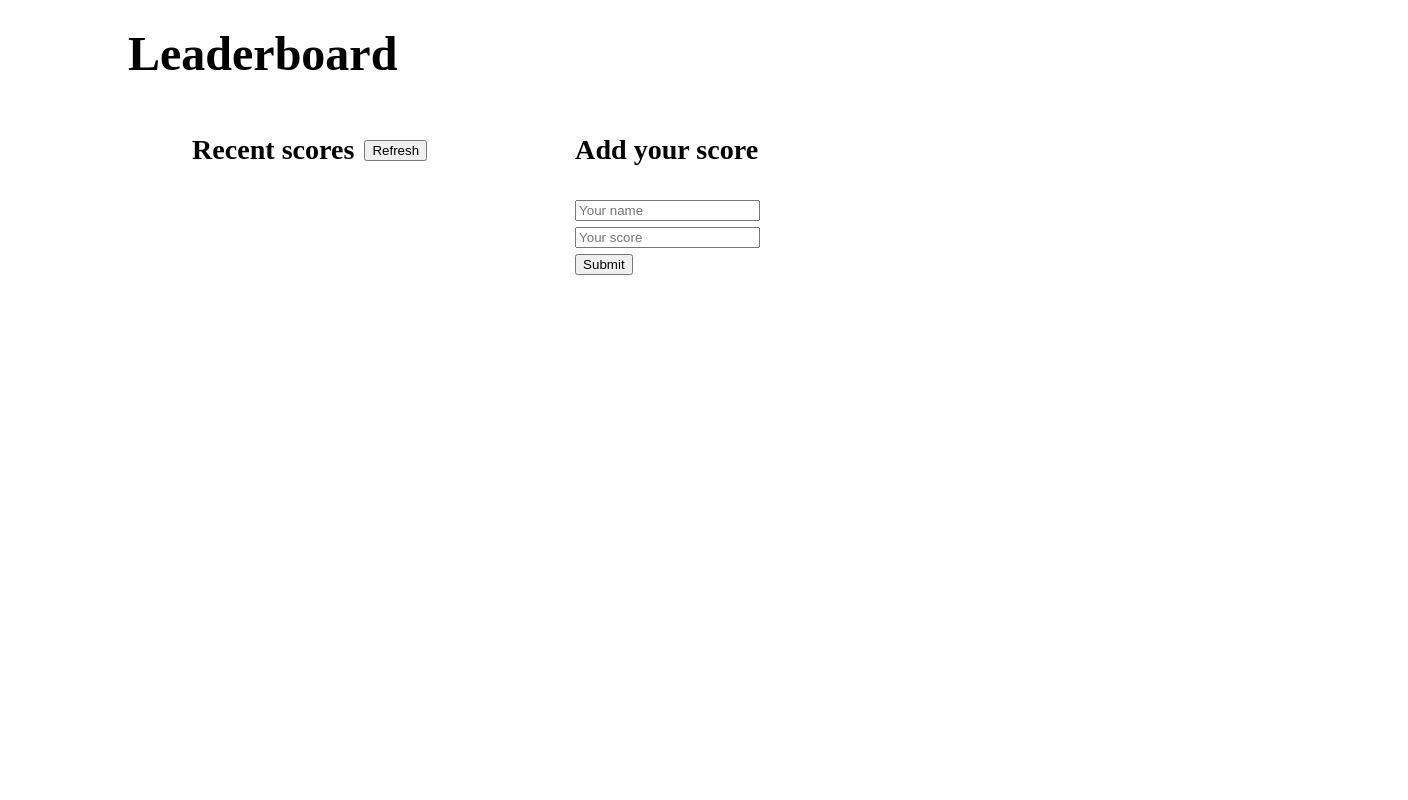
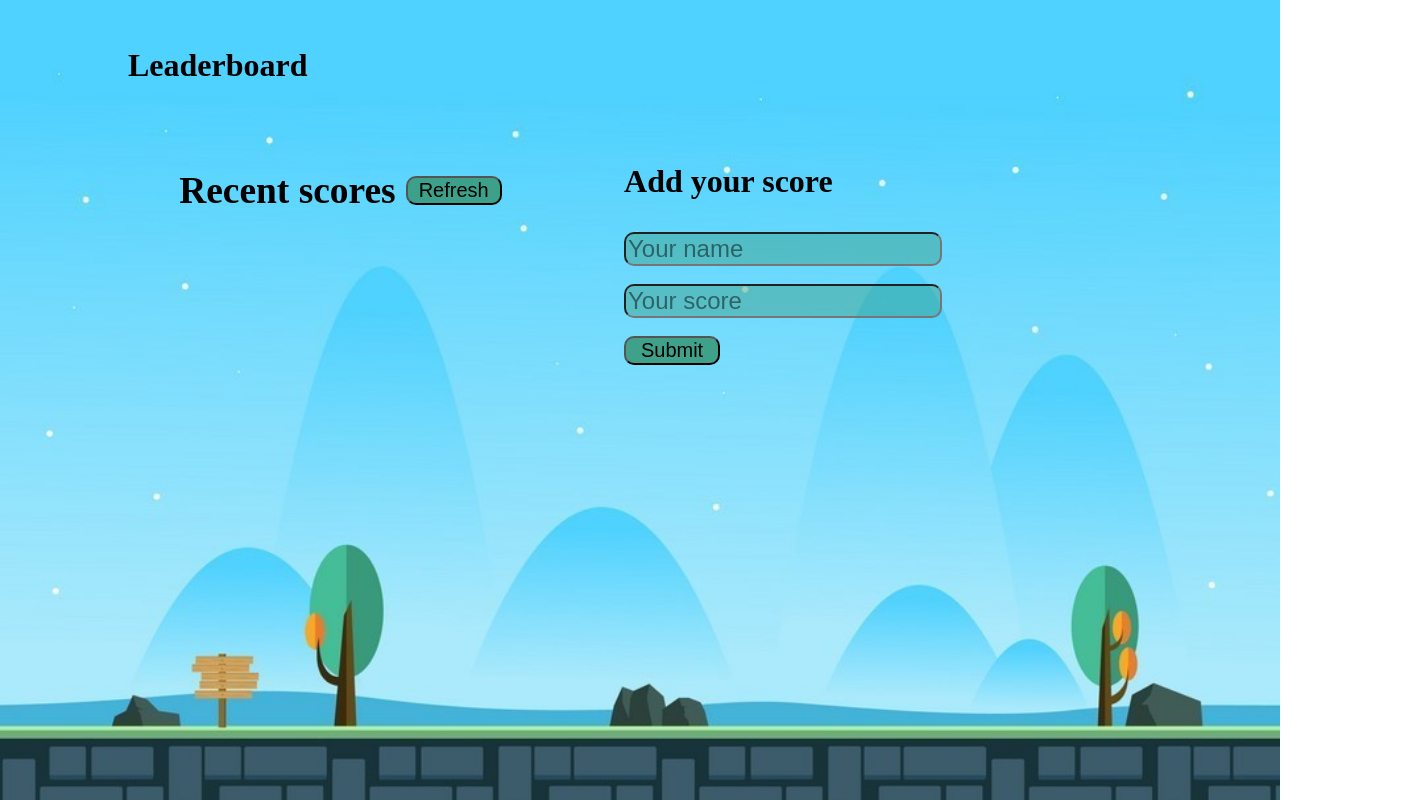
Before and after one commit to memicelis/Leaderboard, a website with bundled scripts: page src/index.html in a window 1280 px wide. Shown: the whole page, 1408 px wide, since content can reach past the window. Built offline with nearby package versions, Linux system fonts and the light colour scheme; no server answers.

Commit message:
added background image and additional styling to the website

```diff
--- a/src/index.html
+++ b/src/index.html
@@ -11,7 +11,7 @@
     <div class="left-side-container">
       <div class="recent-scores-container">
         <h3>Recent scores</h3>
-        <button id="refresh" class="btn btn-primary">Refresh</button>
+        <button id="refresh" class="btn btn-refresh">Refresh</button>
       </div>
       <div class="scores">
     </div>
@@ -21,7 +21,7 @@
     <form class="add-score">
         <input id="name" type="text" placeholder="Your name"></br>
         <input id="score" type="number" placeholder="Your score"></br>
-        <button id="submit" type="submit">Submit</button>
+        <button id="submit" type="submit" class="btn btn-submit">Submit</button>
         <p id="error"></p>
     </form>
 </div>
--- a/src/style.css
+++ b/src/style.css
@@ -2,18 +2,32 @@ body {
   margin: 0;
   padding: 0;
   box-sizing: border-box;
-  font-size: 24px;
+  background: url('images/game-background.jpg') center no-repeat fixed;
+  background-size: cover;
 }
 
 .title {
-  margin: 2% 10%;
+  padding: 2% 10%;
+}
+
+.btn {
+  width: 6rem;
+  background-color: #399a7be2;
+  color: #000;
+  font-size: 20px;
+  text-align: center;
+  border-radius: 10px;
+  cursor: pointer;
+}
+
+.btn:hover {
+  background-color: #399a7b;
 }
 
 .page-container {
   display: flex;
   gap: 20px;
-  margin: 0 10%;
-  width: 100%;
+  padding: 0 10%;
 }
 
 .left-side-container {
@@ -26,29 +40,50 @@ body {
   list-style: none;
   display: flex;
   flex-direction: column;
-  border-collapse: collapse;
   width: 100%;
+  font-size: 24px;
+}
+
+.scores li {
+  padding: 1% 3%;
+  border-radius: 10px;
 }
 
 .scores li:nth-child(odd) {
-  background-color: aqua;
+  background-color: rgb(255, 255, 255, 0.6);
+}
+
+.scores li:nth-child(even) {
+  background-color: rgba(173, 216, 230, 0.6);
 }
 
 .recent-scores-container {
   display: flex;
   align-items: center;
+  justify-content: center;
   gap: 10px;
-}
-
-.scores tr {
-  display: flex;
-  gap: 10px;
-}
-
-.scores tr:nth-child(odd) {
-  background-color: orange;
+  font-size: 32px;
 }
 
 .right-side-container {
   margin: 0 5%;
 }
+
+.right-side-container h3 {
+  font-size: 32px;
+}
+
+.add-score {
+  display: flex;
+  flex-direction: column;
+}
+
+.add-score input {
+  background-color: #399a7b6b;
+  font-size: 24px;
+  border-radius: 10px;
+}
+
+.add-score input::placeholder {
+  color: #0000007a;
+}
```
Also changed, not shown: README.md, src/images/game-background.jpg (added).
